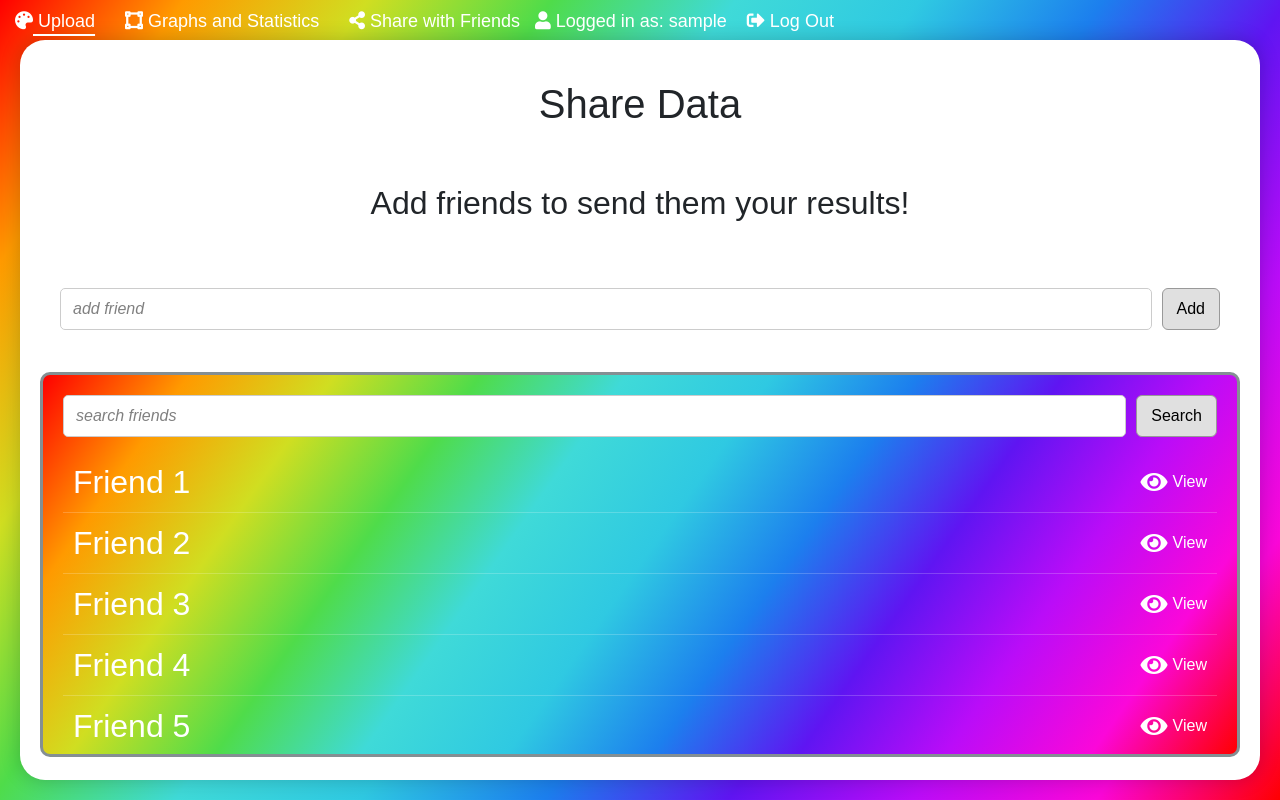
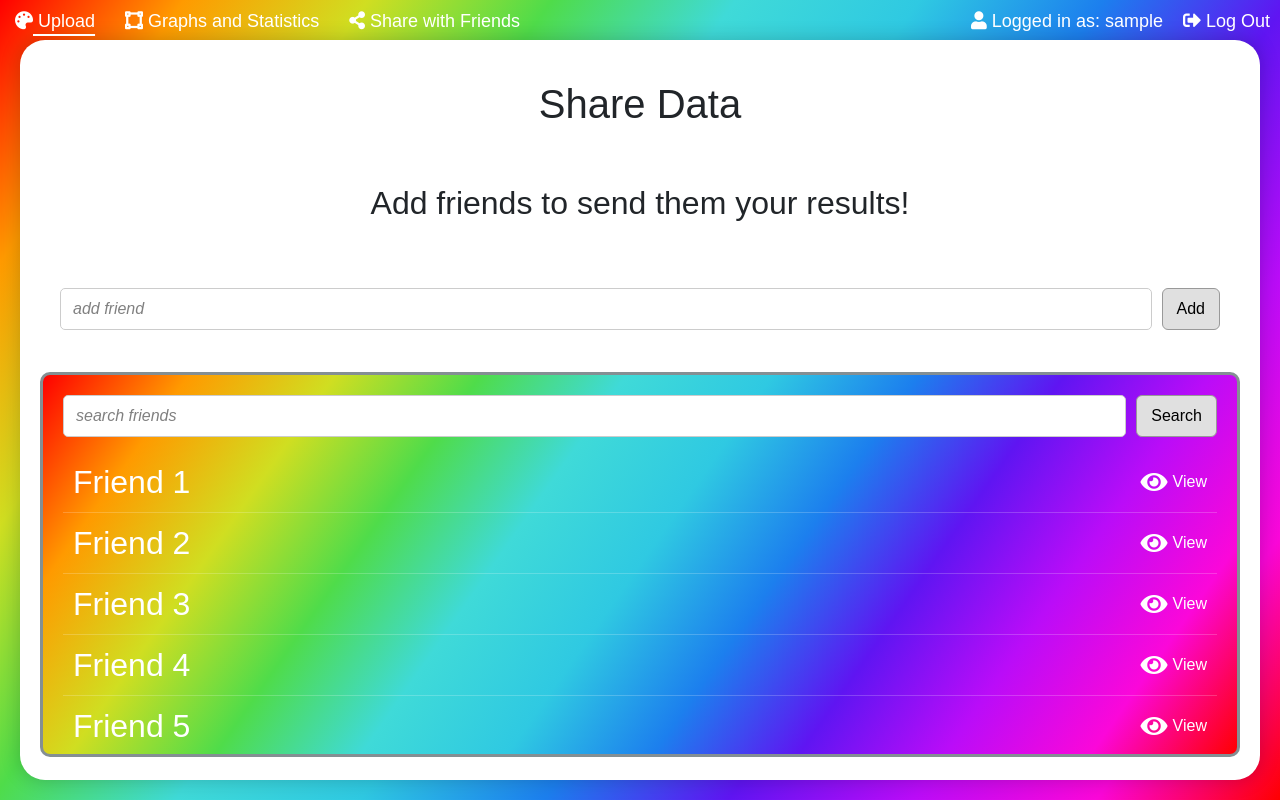
Before and after one commit to michaelbuwa/The-Agile-Web-Project, a Flask app: page /share in a window 1280 px wide. Run offline with Flask 3, Linux system fonts and the light colour scheme; the visitor is signed in with stand-in values (Sample User, id 1).

Commit message:
Shifted navbar user group to the right for all pages

```diff
--- a/app/static/css/navbar.css
+++ b/app/static/css/navbar.css
@@ -16,6 +16,7 @@ html, body {
 /* Navigation bar styling */
 .navbar {
     display: flex;
+    width: 100%;  /* Full width */
     overflow: hidden; /* Prevent content overflow */
     position: fixed; /* Fix the navbar to the top */
     top: 0; /* Align to the top of the page */
@@ -59,9 +60,10 @@ html, body {
 }
 
 
-/*Currently signin as and logged in button styling*/
+/*Currently signed in as and logged in button styling*/
 .navbar-user-group {
     margin-left: auto; /* Push entire group to the right */
+    margin-right: 10px; /* Add spacing from right edge */
     display: flex;
     align-items: center;
     gap: 20px; /* space between user info and button */
```
